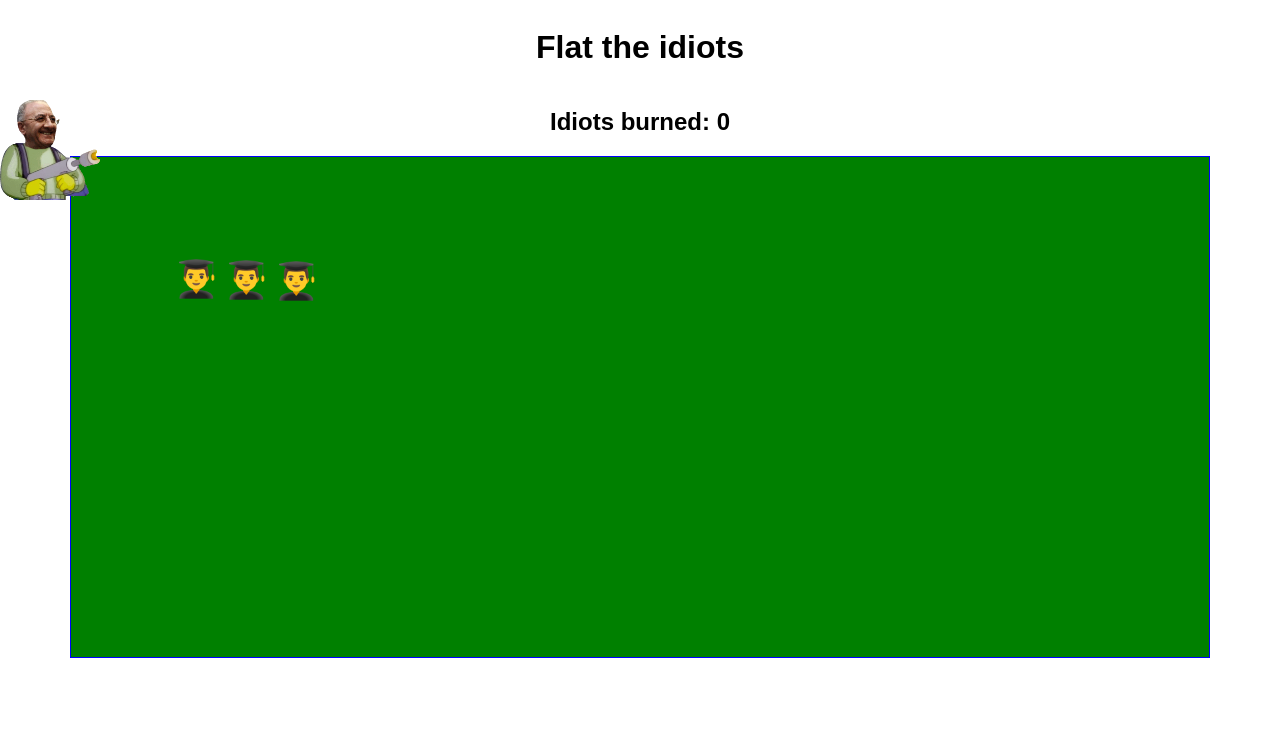
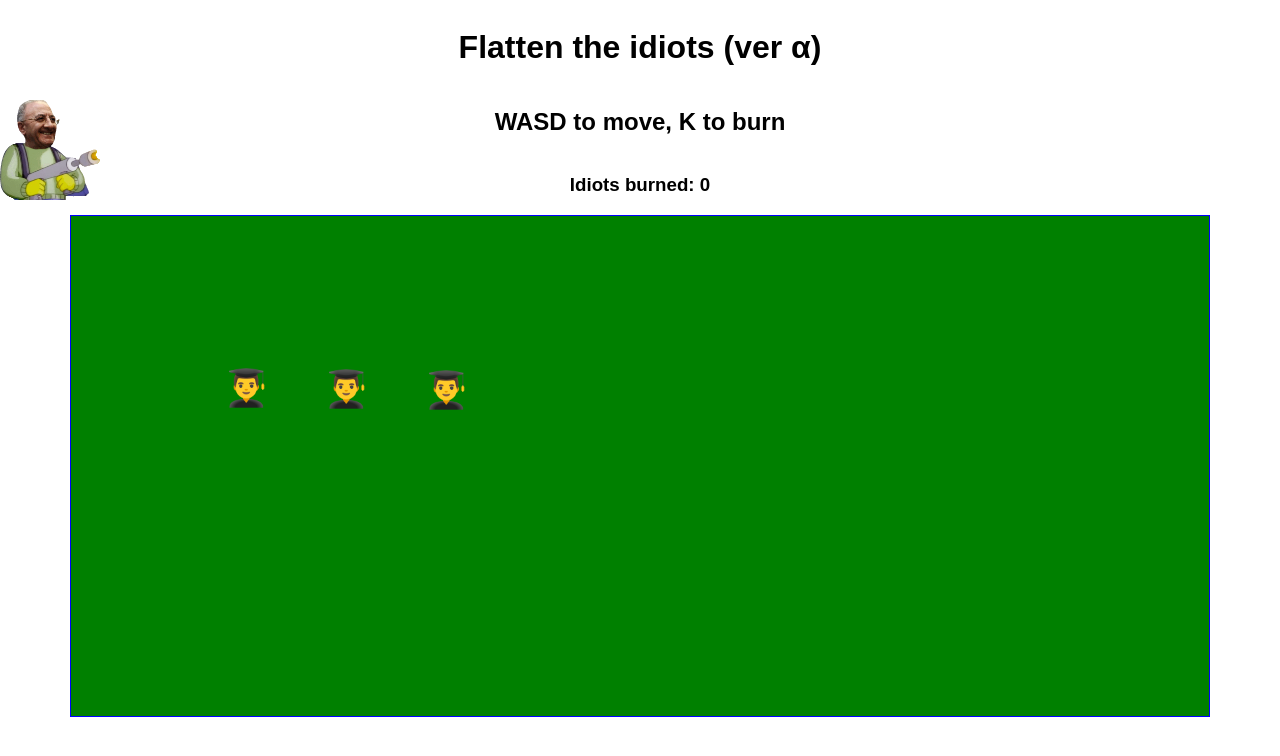
Before and after one commit to glaucopater/flatten-the-idiot, a React (Create React App) app: page / in a window 1280 px wide. Shown: the top 756 px of the page. Built offline with nearby package versions, Linux system fonts and the light colour scheme.

Commit message:
Add instruction

```diff
--- a/src/App.tsx
+++ b/src/App.tsx
@@ -35,7 +35,6 @@ const enableInterval = (
 ) => {
   const intervalId = setInterval(() => {
     const result = checkCollision();
-    // console.log("intervalId -> enableInterval", counter);
     setBurned(result);
     setRandom(getRandomInt(1, 3));
     if (counter < 3) {
@@ -51,13 +50,14 @@ export default function App() {
   const [random, setRandom] = React.useState(0);
 
   React.useEffect(() => {
-    const int = enableInterval(setBurned, counter, setCounter, setRandom);
-  }, []);
+    enableInterval(setBurned, counter, setCounter, setRandom);
+  }, [counter]);
 
   return (
     <div className="App">
-      <h1>Flat the idiots</h1>
-      <h2>Idiots burned: {collided.length}</h2>
+      <h1>Flatten the idiots (ver α)</h1>
+      <h2>WASD to move, K to burn</h2>
+      <h3>Idiots burned: {collided.length}</h3>
       <Stage>
         <Hero />
         {["1", "2", "3"].map(item => (
```
